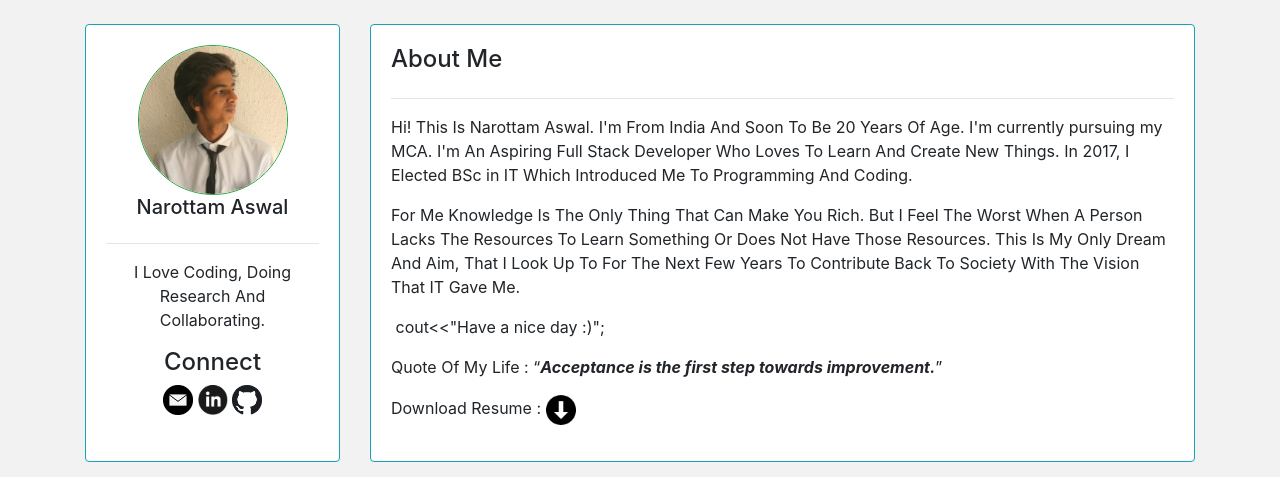
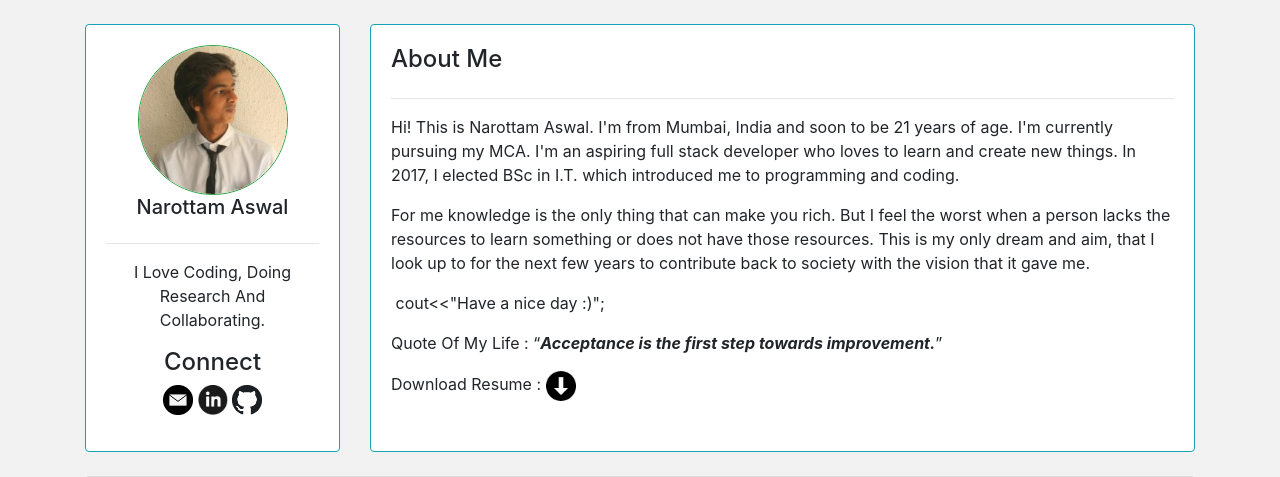
Before and after one commit to narottamaswal/Portfolio-Website, a Django app: page / in a window 1280 px wide. Shown: the top 477 px of the page. Run offline with Django 3.2, Linux system fonts and the light colour scheme; some libraries are stand-ins or nearby versions.

Commit message:
Update index.html

```diff
--- a/templates/portfolio/index.html
+++ b/templates/portfolio/index.html
@@ -44,12 +44,11 @@ setTimeout(() => { console.log("World!");document.getElementById("demo").innerHT
         <div class="col-lg-9">
             <div class="card card-body h-100 border-info">
                 <h4>About Me</h4> <hr>
-                <p>
-                   Hi! This Is Narottam Aswal. I'm From India And Soon To Be 20 Years Of Age. I'm currently pursuing my MCA. I'm An Aspiring Full Stack Developer Who Loves To Learn And Create New Things.
-          In 2017, I Elected BSc in IT Which Introduced Me To Programming And Coding.</p>
-                <p>For Me Knowledge Is The Only Thing That Can Make You Rich.
-But I Feel The Worst When A Person Lacks The Resources To Learn Something Or Does Not Have Those Resources. This Is My Only Dream And Aim, That I Look Up To For The Next Few Years To Contribute Back To Society With The Vision That IT Gave Me.</p>
-
+             <p>
+                   Hi! This is Narottam Aswal. I'm from Mumbai, India and soon to be 21 years of age. I'm currently pursuing my MCA. I'm an aspiring full stack developer who loves to learn and create new things.
+          In 2017, I elected BSc in I.T. which introduced me to programming and coding.</p>
+                <p>For me knowledge is the only thing that can make you rich.
+But I feel the worst when a person lacks the resources to learn something or does not have those resources. This is my only dream and aim, that I look up to for the next few years to contribute back to society with the vision that it gave me.</p>
                <p id="demo">&nbsp;</p>
 
                 <p>Quote Of My Life :  <q><i><b>Acceptance is the first step towards improvement.</b></i></q> </p>
```
